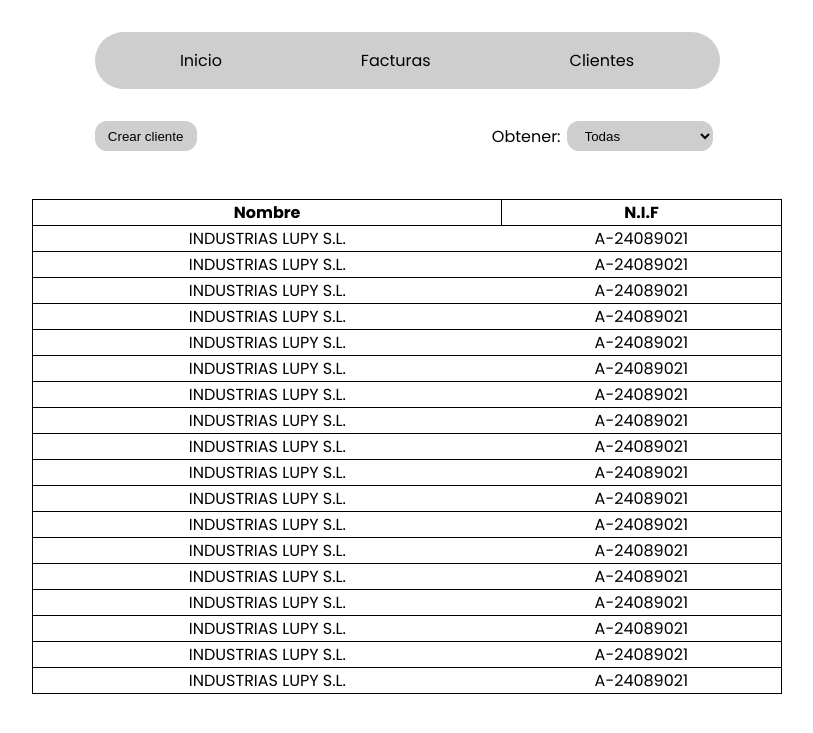
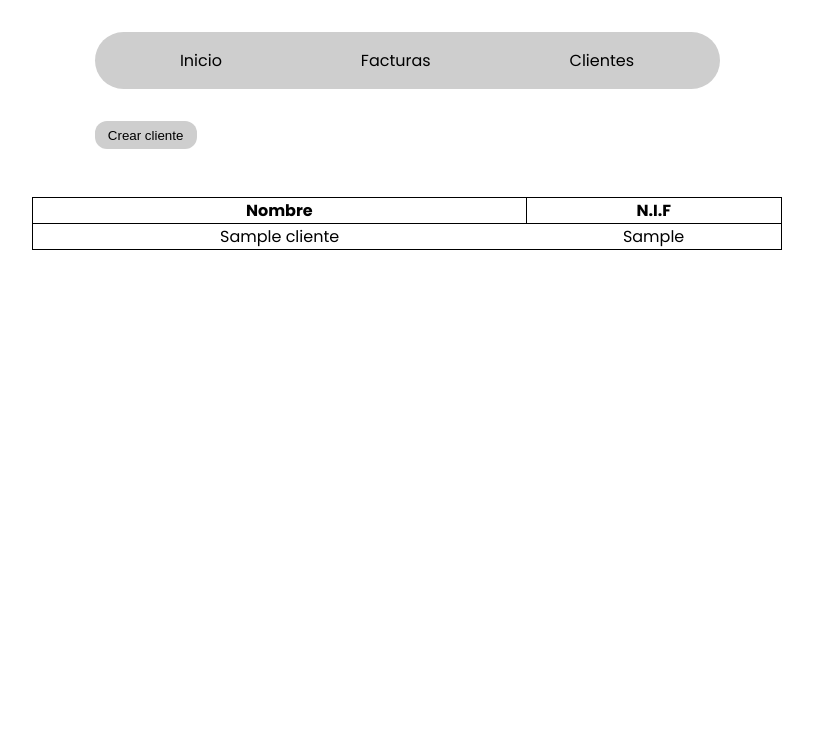
Before and after one commit to mlevitorresv/FacturacionSW, a Django app: page /clientes in a window 1280 px wide. Shown: the top 733 px of the page, without its empty margins (233-1046 px from the left). Run offline with Django 5.2, Linux system fonts and the light colour scheme; tables that the repository leaves empty hold one stand-in row (values such as "Sample post"); some web fonts are replaced.

Commit message:
datos dinamicos en clientes.html

```diff
--- a/FacturacionSW/CoronaCastilla/templates/clientes.html
+++ b/FacturacionSW/CoronaCastilla/templates/clientes.html
@@ -1,19 +1,12 @@
 {% extends 'base.html' %}
 {% load static %}
-{% block title %} Facturas {% endblock %}
+{% block title %} Clientes {% endblock %}
 
 {% block content %}
 <main class="main">
     <div class="main__buttons">
-        <button class="main__buttons__create">Crear cliente</button>
-        <div class="main__buttons__find">
-            <p class="main__buttons__find__text">Obtener: </p>
-            <select class="main__buttons__find__select">
-                <option value="todas">Todas</option>
-                <option value="mes">Último mes</option>
-                <option value="meses">Últimos 3 meses</option>
-            </select>
-        </div>
+        <button class="main__buttons__create" onclick="window.location.href= `{% url 'nuevoCliente' %}`">Crear cliente</button>
+
     </div>
     <table class="main__table">
         <thead class="main__table__head">
@@ -23,77 +16,12 @@
             </tr>
         </thead>
         <tbody class="main__table__body">
+            {% for cliente in clientes %}
             <tr class="main__table__body__row">
-                <td class="main__table__body__row__th">INDUSTRIAS LUPY S.L.</td>
-                <td class="main__table__body__row__th">A-24089021</td>
+                <td class="main__table__body__row__th">{{ cliente.nombre }}</td>
+                <td class="main__table__body__row__th">{{ cliente.nif }}</td>
             </tr>
-            <tr class="main__table__body__row">
-                <td class="main__table__body__row__th">INDUSTRIAS LUPY S.L.</td>
-                <td class="main__table__body__row__th">A-24089021</td>
-            </tr>
-            <tr class="main__table__body__row">
-                <td class="main__table__body__row__th">INDUSTRIAS LUPY S.L.</td>
-                <td class="main__table__body__row__th">A-24089021</td>
-            </tr>
-            <tr class="main__table__body__row">
-                <td class="main__table__body__row__th">INDUSTRIAS LUPY S.L.</td>
-                <td class="main__table__body__row__th">A-24089021</td>
-            </tr>
-            <tr class="main__table__body__row">
-                <td class="main__table__body__row__th">INDUSTRIAS LUPY S.L.</td>
-                <td class="main__table__body__row__th">A-24089021</td>
-            </tr>
-            <tr class="main__table__body__row">
-                <td class="main__table__body__row__th">INDUSTRIAS LUPY S.L.</td>
-                <td class="main__table__body__row__th">A-24089021</td>
-            </tr>
-            <tr class="main__table__body__row">
-                <td class="main__table__body__row__th">INDUSTRIAS LUPY S.L.</td>
-                <td class="main__table__body__row__th">A-24089021</td>
-            <tr class="main__table__body__row">
-                <td class="main__table__body__row__th">INDUSTRIAS LUPY S.L.</td>
-                <td class="main__table__body__row__th">A-24089021</td>
-            </tr>
-            <tr class="main__table__body__row">
-                <td class="main__table__body__row__th">INDUSTRIAS LUPY S.L.</td>
-                <td class="main__table__body__row__th">A-24089021</td>
-            </tr>
-            <tr class="main__table__body__row">
-                <td class="main__table__body__row__th">INDUSTRIAS LUPY S.L.</td>
-                <td class="main__table__body__row__th">A-24089021</td>
-            </tr>
-            <tr class="main__table__body__row">
-                <td class="main__table__body__row__th">INDUSTRIAS LUPY S.L.</td>
-                <td class="main__table__body__row__th">A-24089021</td>
-            </tr>
-            <tr class="main__table__body__row">
-                <td class="main__table__body__row__th">INDUSTRIAS LUPY S.L.</td>
-                <td class="main__table__body__row__th">A-24089021</td>
-            </tr>
-            <tr class="main__table__body__row">
-                <td class="main__table__body__row__th">INDUSTRIAS LUPY S.L.</td>
-                <td class="main__table__body__row__th">A-24089021</td>
-            </tr>
-            <tr class="main__table__body__row">
-                <td class="main__table__body__row__th">INDUSTRIAS LUPY S.L.</td>
-                <td class="main__table__body__row__th">A-24089021</td>
-            </tr>
-            <tr class="main__table__body__row">
-                <td class="main__table__body__row__th">INDUSTRIAS LUPY S.L.</td>
-                <td class="main__table__body__row__th">A-24089021</td>
-            </tr>
-            <tr class="main__table__body__row">
-                <td class="main__table__body__row__th">INDUSTRIAS LUPY S.L.</td>
-                <td class="main__table__body__row__th">A-24089021</td>
-            </tr>
-            <tr class="main__table__body__row">
-                <td class="main__table__body__row__th">INDUSTRIAS LUPY S.L.</td>
-                <td class="main__table__body__row__th">A-24089021</td>
-            </tr>
-            <tr class="main__table__body__row">
-                <td class="main__table__body__row__th">INDUSTRIAS LUPY S.L.</td>
-                <td class="main__table__body__row__th">A-24089021</td>
-            </tr>
+            {% endfor %}
         </tbody>
     </table>
 </main>
```
